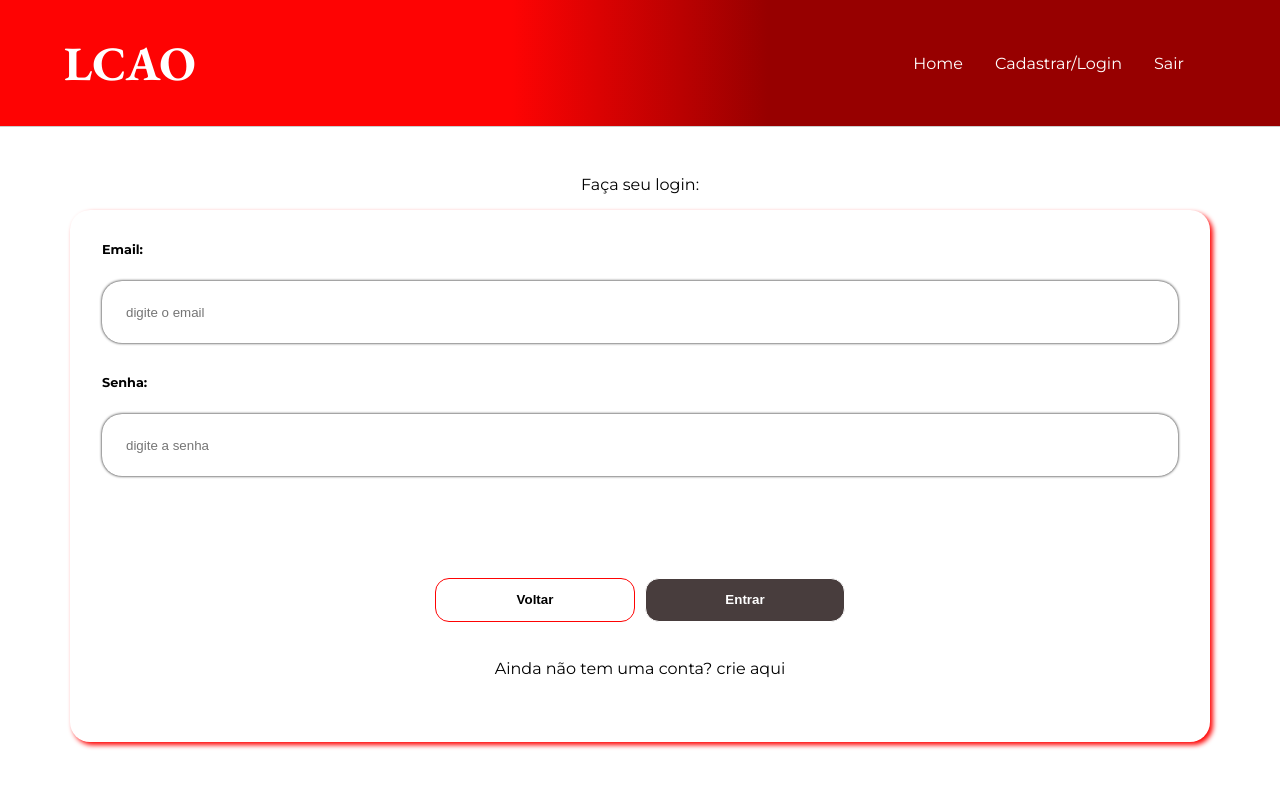
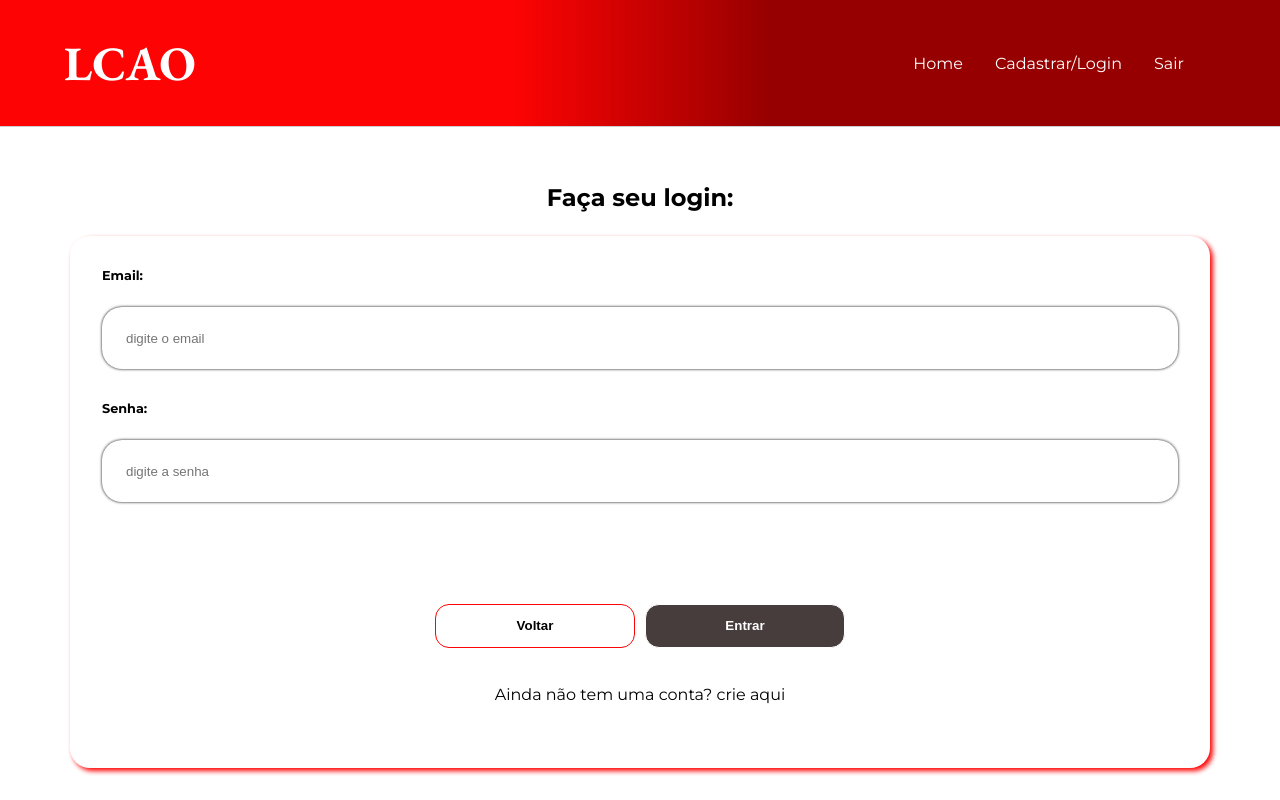
Before and after one commit to RafaelAguiarRodrigues/LCAO, an Angular app in the folder lcao-front/: page /login in a window 1280 px wide. Shown: the top 800 px of the page. Built offline with nearby package versions, Linux system fonts and the light colour scheme.

Commit message:
página de login e cadastro atualizadas

```diff
--- a/lcao-front/src/app/pages/cadastrar-usuario/cadastrar-usuario.component.html
+++ b/lcao-front/src/app/pages/cadastrar-usuario/cadastrar-usuario.component.html
@@ -32,7 +32,7 @@
     </div>
 
     <div class="acoes">
-      <button (click)="criarUsuario()" [disabled]="!formulario.valid" [ngClass]="habilitarBotao()">Cadastrar</button>
+      <button (click)="criarUsuario()" class="botao" [disabled]="!formulario.valid" [ngClass]="habilitarBotao()">Cadastrar</button>
       <button (click)="cancelar()" class="botao">Voltar</button>
     </div>
     <a routerLink="/login" class="mensagem__login">Já tem uma conta? Então façã login</a>
--- a/lcao-front/src/app/pages/cadastrar-usuario/cadastrar-usuario.component.scss
+++ b/lcao-front/src/app/pages/cadastrar-usuario/cadastrar-usuario.component.scss
@@ -3,75 +3,74 @@
 .criar-usuario {
   padding: 2rem 0;
 
-  .header h2 {
-    text-align: center;
-    margin: 1em auto;
+  .header {
+    h2 {
+      font-size: 1.5em;
+      font-weight: bold;
+      margin: 1em auto;
+      text-align: center;
+    }
   }
 
   form {
-    background: linear-gradient(
-      to right,
-      rgba(255, 0, 0, 0.69) 40%,
-      $vermelho 60%
-    );
-    border: none;
+    background: $branco;
+    // border: 1px solid $vermelho;
+    box-shadow: 3px 3px 5px $vermelho;
     border-radius: 20px;
     display: flex;
     flex-direction: column;
     padding: 2rem;
 
     label {
-      color: $branco;
+      font-size: 0.8em;
       font-weight: bold;
       margin: 0 0 1rem;
     }
 
     .input {
       border: none;
-      height: 40px;
-      padding: 1rem 2rem;
       border-radius: 20px;
+      box-shadow: 0px 0px 3px $preto;
+      height: 30px;
+      padding: 1rem 1.5rem;
       margin: 0.5rem 0 2rem;
     }
 
     .acoes {
+      align-items: center;
+      align-content: center;
       display: flex;
       justify-content: center;
-      align-items: center;
-      align-content: center;
 
       .botao {
         margin: 5px;
         margin-top: 70px;
         width: 200px;
+
+        &__desabilitado {
+          background-color: #483d3d;
+        }
       }
+    }
 
-      .botao__desabilitado {
-        background-color: #483d3d;
-        margin: 5px;
-        margin-top: 70px;
-        width: 200px;
+    .mensagem__login {
+      color: $preto;
+      margin: 2em auto;
+      text-align: center;
+      text-decoration: none;
+
+      &:hover {
+        text-decoration: underline;
       }
     }
   }
 }
 
 .mensagem__erro {
-  color: $branco;
+  color: $vermelho;
   font-size: 12px;
   font-weight: bold;
   margin-left: 5px;
   margin-top: -25px;
   margin-bottom: 20px;
 }
-
-.mensagem__login {
-  color: $branco;
-  margin: 2em auto;
-  text-align: center;
-  text-decoration: underline;
-}
-
-.mensagem__login:hover {
-  font-weight: bold;
-}
--- a/lcao-front/src/app/pages/login-usuario/login-usuario.component.html
+++ b/lcao-front/src/app/pages/login-usuario/login-usuario.component.html
@@ -1,4 +1,4 @@
-<section class="container criar-usuario">
+<section class="container logar-usuario">
   <header class="header">
     <h2>Faça seu login:</h2>
   </header>
@@ -25,7 +25,8 @@
 
     <div class="acoes">
       <button (click)="cancelar()" class="botao">Voltar</button>
-      <button (click)="loginUsuario()" class="botao" [disabled]="!formulario.valid" [ngClass]="habilitarBotao()">Entrar</button>
+      <button (click)="loginUsuario()" class="botao" [disabled]="!formulario.valid"
+        [ngClass]="habilitarBotao()">Entrar</button>
     </div>
     <a routerLink="/cadastrarUsuario" class="mensagem__cadastrar">Ainda não tem uma conta? crie aqui</a>
   </form>
--- a/lcao-front/src/app/pages/login-usuario/login-usuario.component.scss
+++ b/lcao-front/src/app/pages/login-usuario/login-usuario.component.scss
@@ -1,11 +1,15 @@
 @import "../../../styles.scss";
 
-.criar-usuario {
+.logar-usuario {
   padding: 2rem 0;
 
-  .header h2 {
-    text-align: center;
-    margin: 1em auto;
+  .header {
+    h2 {
+      font-size: 1.5em;
+      font-weight: bold;
+      margin: 1em auto;
+      text-align: center;
+    }
   }
 
   form {
```
